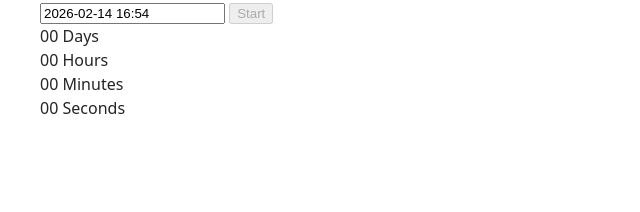
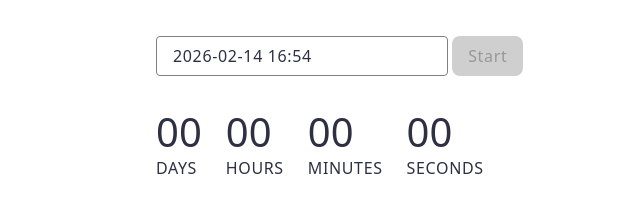
Before and after one commit to Olkomusiy/goit-js-hw-10, a website built with Vite: page src/1-timer.html in a window 1280 px wide. Shown: the whole page, without its empty margins (0-640 px from the left). Built offline with nearby package versions, Linux system fonts and the light colour scheme; a script that the page names is missing.

Commit message:
Update 2

```diff
--- a/src/css/styles.css
+++ b/src/css/styles.css
@@ -1,18 +1,75 @@
-/**
-  |============================
-  | include css partials with
-  | default @import url()
-  |============================
-*/
-/* Common styles */
+
 @import url('./reset.css');
 @import url('./base.css');
 @import url('./container.css');
 @import url('./animations.css');
 
-/* Sections style */
-@import url('./header.css');
-@import url('./vite-promo.css');
-@import url('./badges.css');
-@import url('./back-link.css');
-@import url('./footer.css');
+body {
+  font-family: var(--font-family);
+  color: var(--text-main);
+}
+
+.container {
+  padding-top: 36px;
+  padding-left: 156px;
+}
+
+.datetimer-input {
+  padding-left: 16px;
+  font-family: var(--font-family);
+  font-weight: 400;
+  font-size: 16px;
+  line-height: 150%;
+  letter-spacing: 0.04em;
+  color: #2e2f42;
+
+  border: 1px solid #808080;
+  border-radius: 4px;
+  width: 272px;
+  height: 36px;
+
+}
+
+.start-button {
+  font-family: var(--font-family);
+  font-weight: 500;
+  font-size: 16px;
+  line-height: 150%;
+  letter-spacing: 0.04em;
+  color: #989898;
+
+  border-radius: 8px;
+  border: none;
+  padding: 8px 16px;
+  height: 40px;
+  background: #cfcfcf;
+}
+
+.timer {
+  display: flex;
+  gap: 24px;
+  margin-top: 32px;
+}
+
+.value {
+  font-family: var(--font-family);
+  font-weight: 400;
+  font-size: 40px;
+  line-height: 120%;
+  color: #2e2f42;
+}
+
+.label {
+  font-family: var(--font-family);
+  font-weight: 400;
+  font-size: 16px;
+  line-height: 150%;
+  letter-spacing: 0.04em;
+  text-transform: uppercase;
+  color: #2e2f42;
+}
+
+.field {
+  display: flex;
+  flex-direction: column;
+}
```
Also changed, not shown: src/index.html (+4 -4 lines), src/2-snackbar.html (renamed from src/2-spackbar.html).
